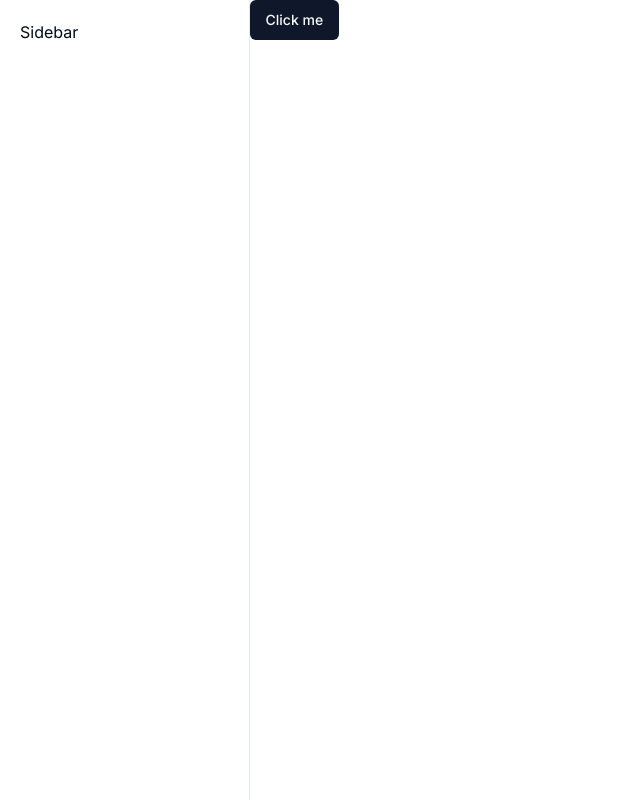
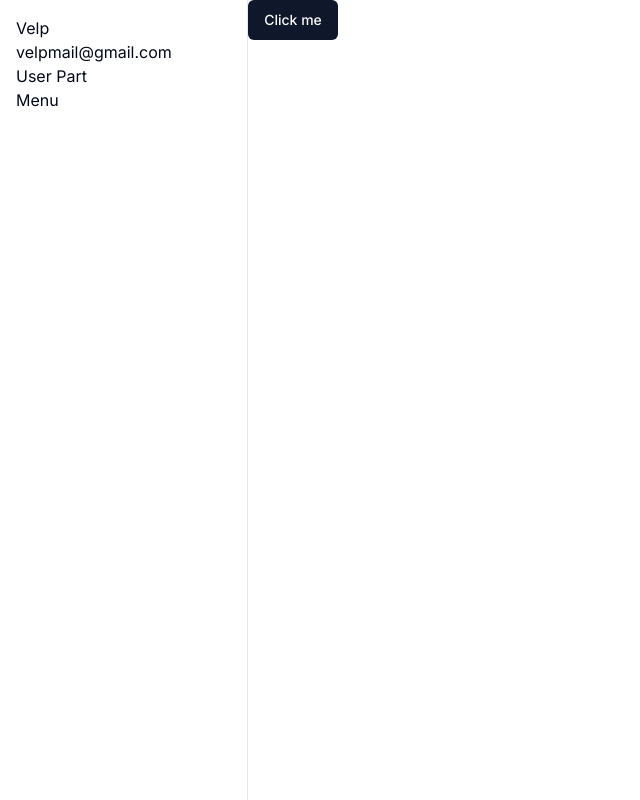
Before and after one commit to VelpCode/type-dash, a Next.js app: page / in a window 1280 px wide. Shown: the whole page, without its empty margins (0-640 px from the left). Built offline with nearby package versions, Linux system fonts and the light colour scheme.

Commit message:
sourcecode

```diff
--- a/components/Sidebar.tsx
+++ b/components/Sidebar.tsx
@@ -1,10 +1,14 @@
 'use client';
+
+import UserItem from "./UserItem";
 
 export default function Sidebar() {
 
     return (
-        <div className="w-[300px] border-r h-screen p-5">
-            Sidebar
+        <div className="w-[300px] border-r h-screen flex flex-col min-h-screen p-4 ">
+            <UserItem />
+            <div>User Part</div>
+            <div className = "grow">Menu</div>
         </div>
     )
 
--- /dev/null
+++ b/components/UserItem.tsx
@@ -0,0 +1,8 @@
+'use client';
+
+export default function UserItem() {
+    return <div>
+        <p>Velp</p>
+        <p>velpmail@gmail.com</p>
+    </div>
+}
```
